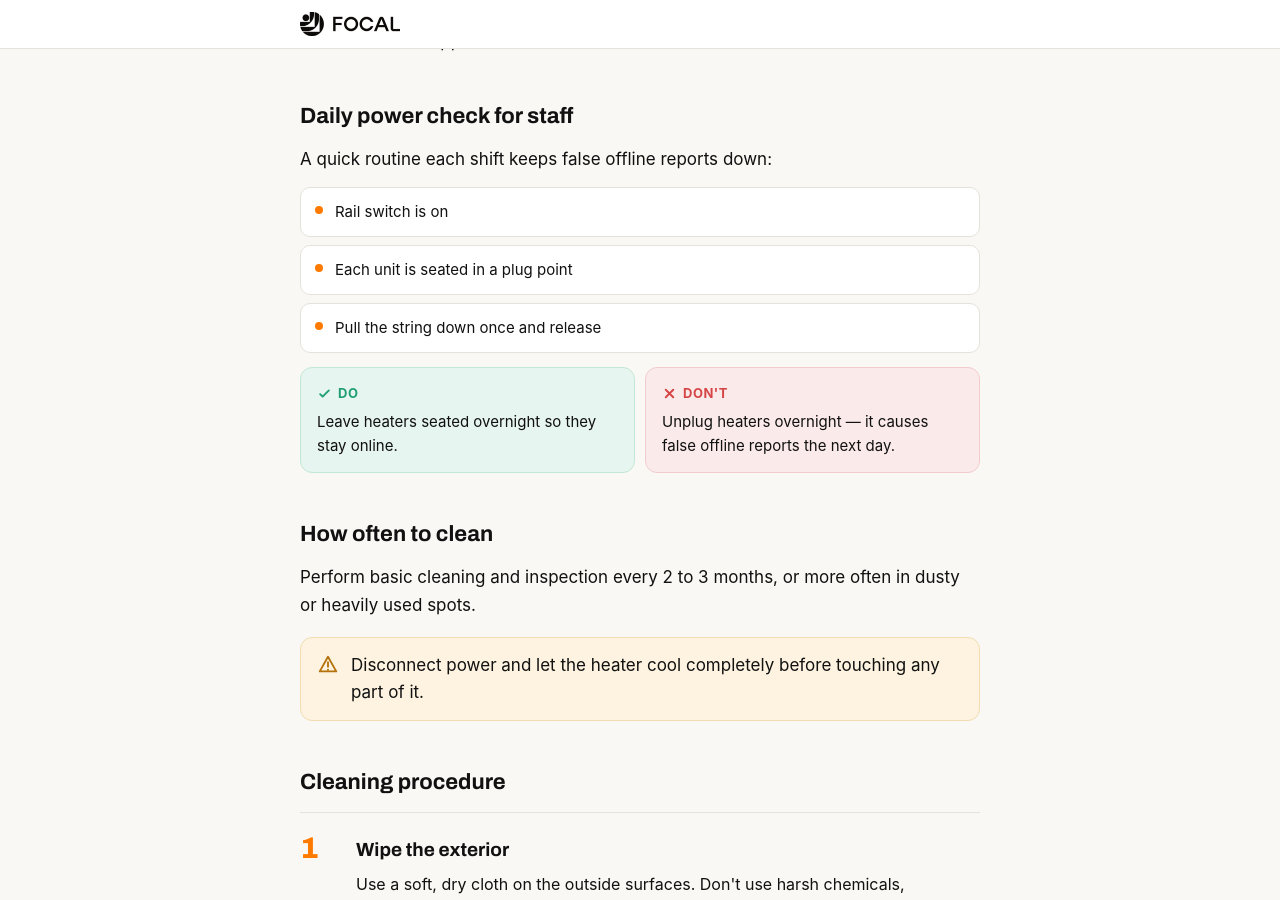
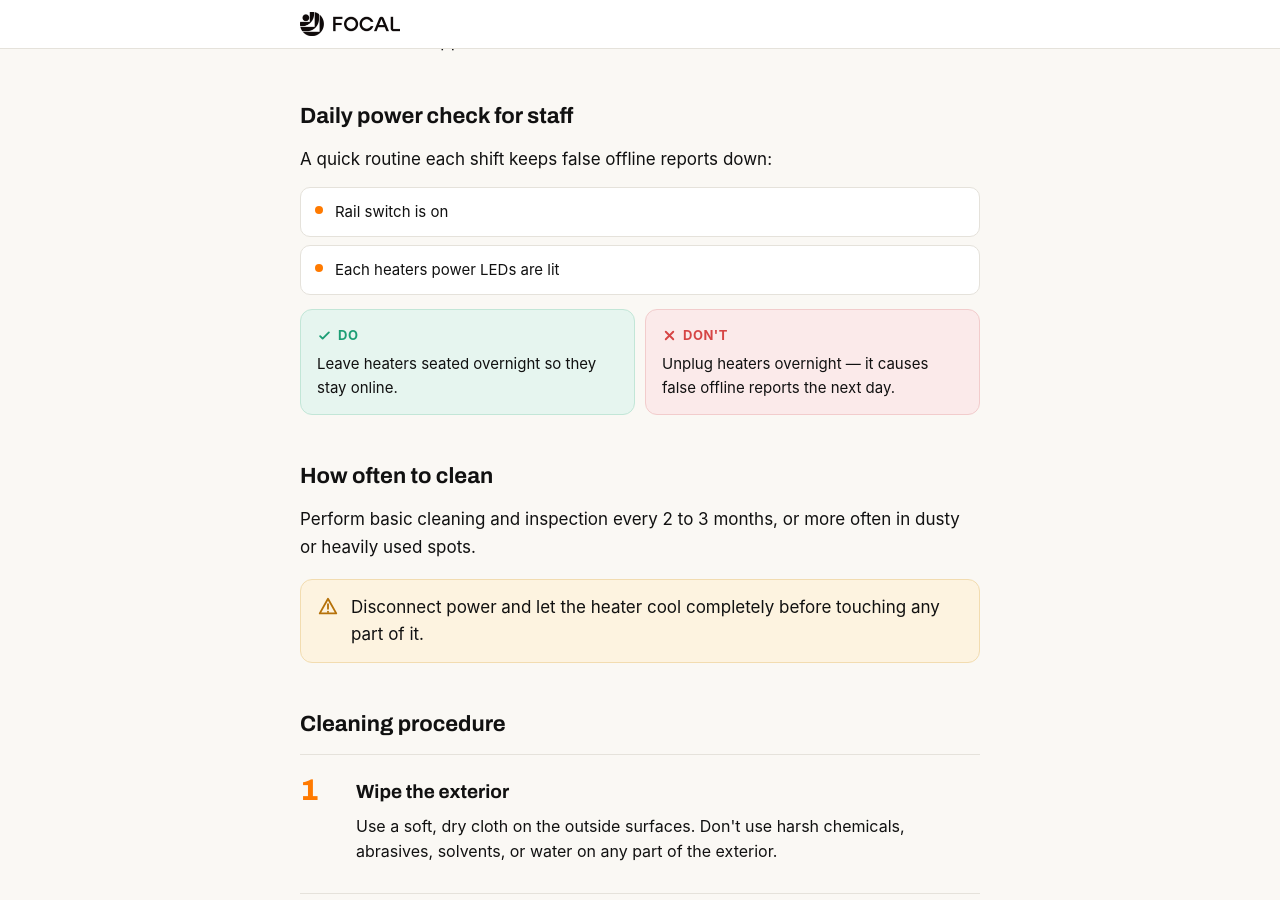
Before and after one commit to BeamT/external-docs, a Jekyll site: the page built from _guides/maintenance.md, in a window 1280 px wide and 900 px high, scrolled down 357 px. Built offline with Jekyll 4.4.1, drawn with Linux system fonts in a browser that asks for light colours; some web fonts are replaced.

Commit message:
small bug fixes

```diff
--- a/_guides/maintenance.md
+++ b/_guides/maintenance.md
@@ -19,7 +19,7 @@ updated: "2025-11-13"
 
 A quick routine each shift keeps false offline reports down:
 
-{% include checklist.html items="Rail switch is on | Each unit is seated in a plug point | Pull the string down once and release" %}
+{% include checklist.html items="Rail switch is on | Each heaters power LEDs are lit" %}
 
 {% include dodont.html do="Leave heaters seated overnight so they stay online." dont="Unplug heaters overnight — it causes false offline reports the next day." %}
 
```
Also changed, not shown: _guides/heater-control.md (+1 -1 lines), assets/diagrams/maint-01-exterior.svg (deleted), assets/diagrams/maint-02-grille.svg (deleted).
